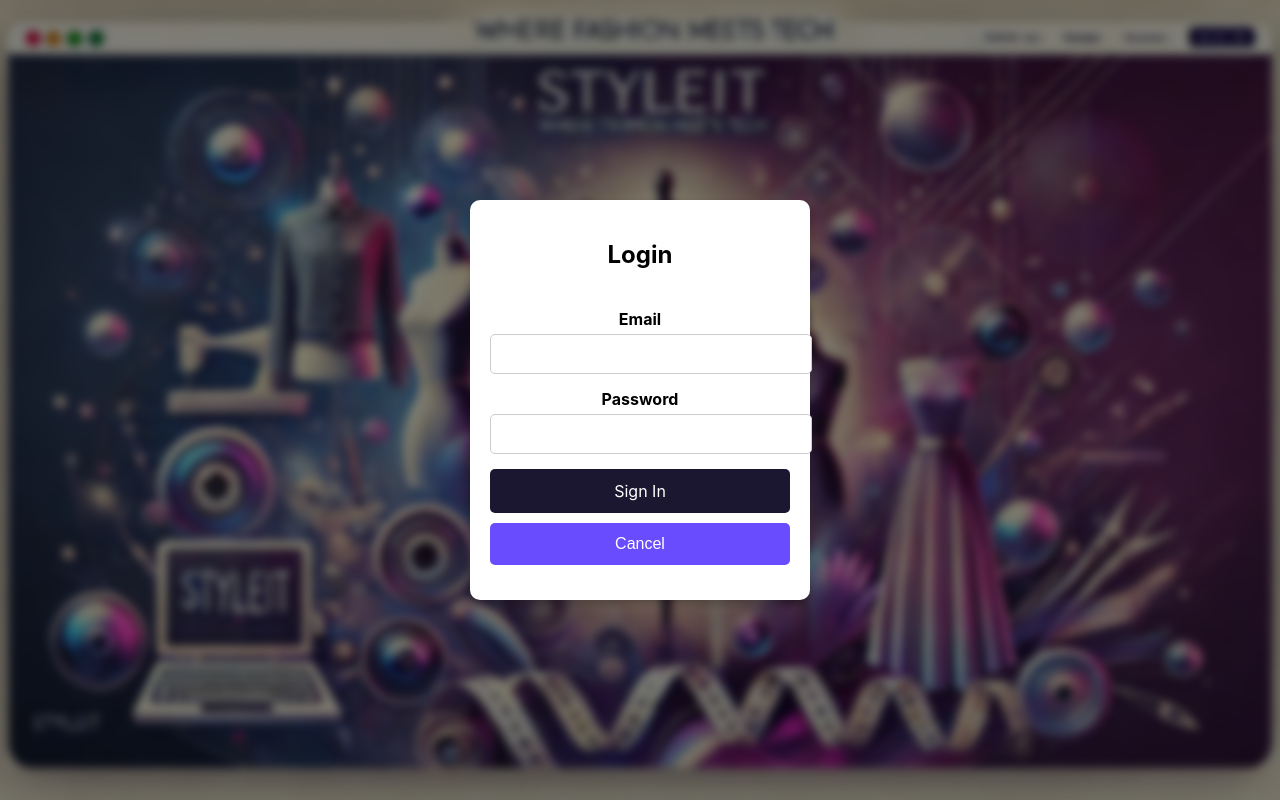
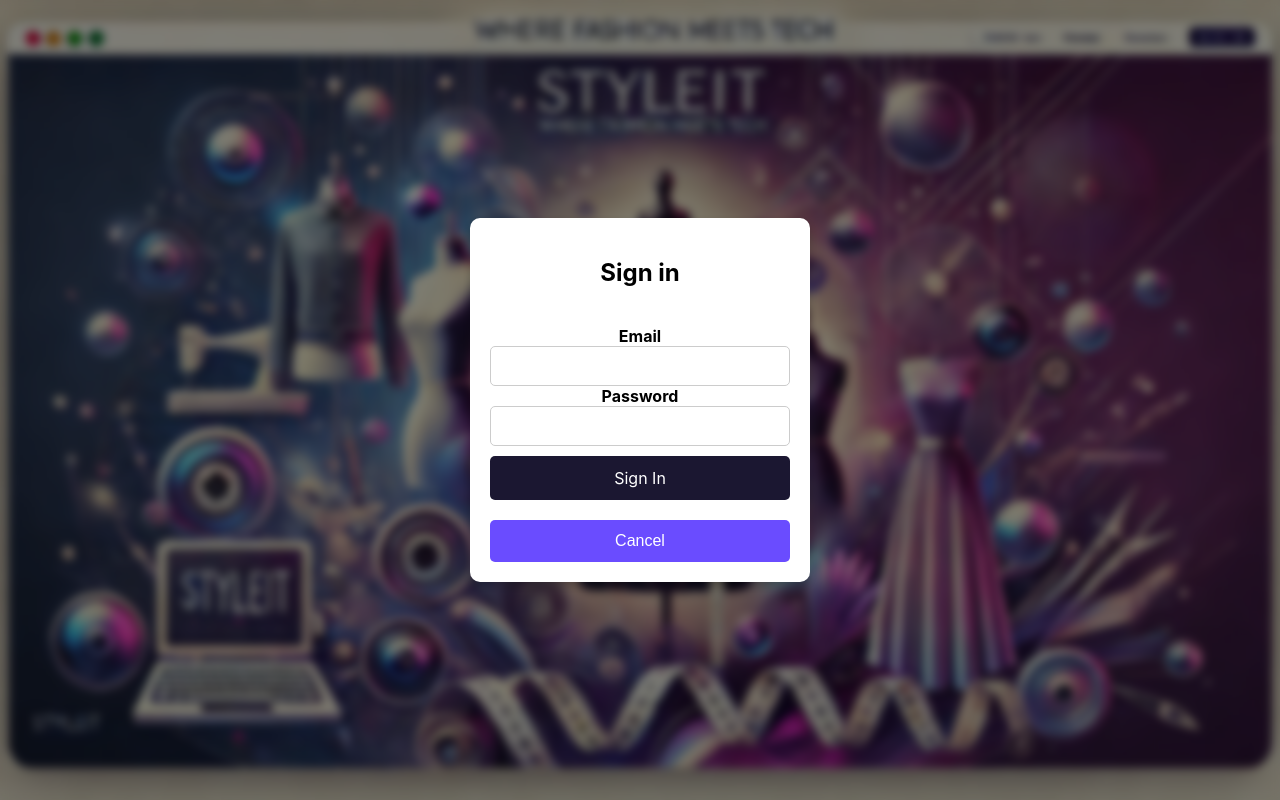
Before and after one commit to ligiaoprea111/StyleIT, a React (Create React App) app in the folder client/: page / in a window 1280 px wide. Both pictures are taken after a click on the button "Sign In". Built offline with nearby package versions, Linux system fonts and the light colour scheme.

Commit message:
login is functional

```diff
--- a/client/src/App.js
+++ b/client/src/App.js
@@ -1,7 +1,6 @@
 import React from "react";
 import { BrowserRouter as Router, Routes, Route } from "react-router-dom";
 import HomePage from "./components/HomePage/HomePage"; // Importă pagina HomePage
-import LoginPage from "./components/LoginPage/LoginPage"; // Importă LoginPage
 import Dashboard from "./components/Dashboard/Dashboard"; // Pagină de dashboard
 
 function App() {
@@ -10,7 +9,6 @@
       <div>
         <Routes>
           <Route path="/" element={<HomePage />} /> {/* Ruta pentru pagina home */}
-          <Route path="/login" element={<LoginPage />} /> {/* Corectat ruta pentru login */}
           <Route path="/dashboard" element={<Dashboard />} /> {/* Adaugă dashboard-ul */}
           {/* Alte rute */}
         </Routes>
--- a/client/src/components/LoginForm/LoginForm.css
+++ b/client/src/components/LoginForm/LoginForm.css
@@ -14,6 +14,8 @@
     border: 1px solid #ccc;
     border-radius: 5px;
     width: 100%;
+    padding-right: 20px;
+    box-sizing: border-box; /* Se va aplica padding-ul fără a afecta dimensiunile inputului */
   }
 
   .login-form button {
@@ -25,10 +27,11 @@
     border-radius: 5px;
     cursor: pointer;
     transition: background-color 0.3s ease;
+    margin-top: 10px; /* Distanță între butoane */
   }
 
   .login-form button:hover {
-    background-color: #7b5fff;
+    background-color: #826fd5;
   }
 
   .button-container {
@@ -39,7 +42,7 @@
 
   /* Opțional, stil pentru butonul de "Cancel" */
   .cancel-button {
-    padding: 12px 20px;
+    padding: 0px 20px;
     background-color: #ff4d4d;
     color: white;
     font-size: 1rem;
@@ -59,3 +62,8 @@
     font-size: 0.9rem;
     margin-top: 10px;
   }
+
+  .label {
+    display: block;
+    font-weight: bold;
+  }
--- a/client/src/components/LoginForm/LoginForm.js
+++ b/client/src/components/LoginForm/LoginForm.js
@@ -1,11 +1,13 @@
 import React, { useState } from "react";
 import axios from "axios";
 import './LoginForm.css'; // Importă stilurile pentru formularul de login
+import { useNavigate } from "react-router-dom";
 
 const LoginForm = ({ closeModal }) => {
   const [email, setEmail] = useState("");
   const [password, setPassword] = useState("");
   const [error, setError] = useState("");
+  const navigate=useNavigate();
 
   const handleSubmit = async (e) => {
     e.preventDefault();
@@ -18,6 +20,7 @@
       // Salvează token-ul și redirecționează utilizatorul (pentru exemplu, nu folosim aici navigare, o putem adăuga mai târziu)
       localStorage.setItem("token", response.data.token);
       closeModal(); // Închide modalul după ce utilizatorul s-a autentificat
+      navigate("/dashboard"); // Redirecționează utilizatorul la dashboard
     } catch (err) {
       setError("Email sau parolă incorecte");
     }
@@ -25,10 +28,10 @@
 
   return (
     <div className="login-form">
-      <h2>Login</h2>
+      <h2>Sign in</h2>
       <form onSubmit={handleSubmit}>
         <div>
-          <label>Email</label>
+          <label class="label">Email</label>
           <input
             type="email"
             value={email}
@@ -37,7 +40,7 @@
           />
         </div>
         <div>
-          <label>Password</label>
+          <label class="label">Password</label>
           <input
             type="password"
             value={password}
--- a/client/src/components/LoginPage/LoginPage.css
+++ /dev/null
@@ -1,50 +0,0 @@
-/* Stiluri pentru LoginPage */
-.login-container {
-    width: 100%;
-    max-width: 400px;
-    margin: 50px auto;
-    padding: 20px;
-    border: 1px solid #ccc;
-    border-radius: 8px;
-    background-color: #f9f9f9;
-  }
-
-  h2 {
-    text-align: center;
-  }
-
-  form div {
-    margin-bottom: 15px;
-  }
-
-  label {
-    display: block;
-    font-weight: bold;
-  }
-
-  input {
-    width: 100%;
-    padding: 8px;
-    margin-top: 5px;
-    border: 1px solid #ccc;
-    border-radius: 4px;
-  }
-
-  button {
-    width: 100%;
-    padding: 10px;
-    background-color: #4CAF50;
-    color: white;
-    border: none;
-    border-radius: 4px;
-    cursor: pointer;
-  }
-
-  button:hover {
-    background-color: #45a049;
-  }
-
-  .error-message {
-    color: red;
-    font-size: 14px;
-  }
--- a/client/src/components/LoginPage/LoginPage.js
+++ /dev/null
@@ -1,59 +0,0 @@
-import React, { useState } from "react";
-import axios from "axios";
-import { useNavigate } from "react-router-dom"; // pentru navigare
-
-import './LoginPage.css'; // Importă stilurile
-
-const LoginPage = () => {
-  const [email, setEmail] = useState("");
-  const [password, setPassword] = useState("");
-  const [error, setError] = useState("");
-  const navigate = useNavigate(); // pentru navigare după logare
-
-  const handleSubmit = async (e) => {
-    e.preventDefault();
-
-    try {
-      const response = await axios.post("http://localhost:5000/api/auth/login", {
-        email,
-        password,
-      });
-
-      // Dacă login-ul este corect, salvează token-ul și navighează
-      localStorage.setItem("token", response.data.token);
-      navigate("/dashboard"); // Schimbă pagina după logare (sau alta pagină protejată)
-    } catch (err) {
-      setError("Email sau parolă incorecte");
-    }
-  };
-
-  return (
-    <div className="login-container">
-      <h2>Conectare</h2>
-      <form onSubmit={handleSubmit}>
-        <div>
-          <label>Email:</label>
-          <input
-            type="email"
-            value={email}
-            onChange={(e) => setEmail(e.target.value)}
-            required
-          />
-        </div>
-        <div>
-          <label>Parolă:</label>
-          <input
-            type="password"
-            value={password}
-            onChange={(e) => setPassword(e.target.value)}
-            required
-          />
-        </div>
-        {error && <p className="error-message">{error}</p>}
-        <button type="submit">Conectare</button>
-      </form>
-    </div>
-  );
-};
-
-export default LoginPage;
```
